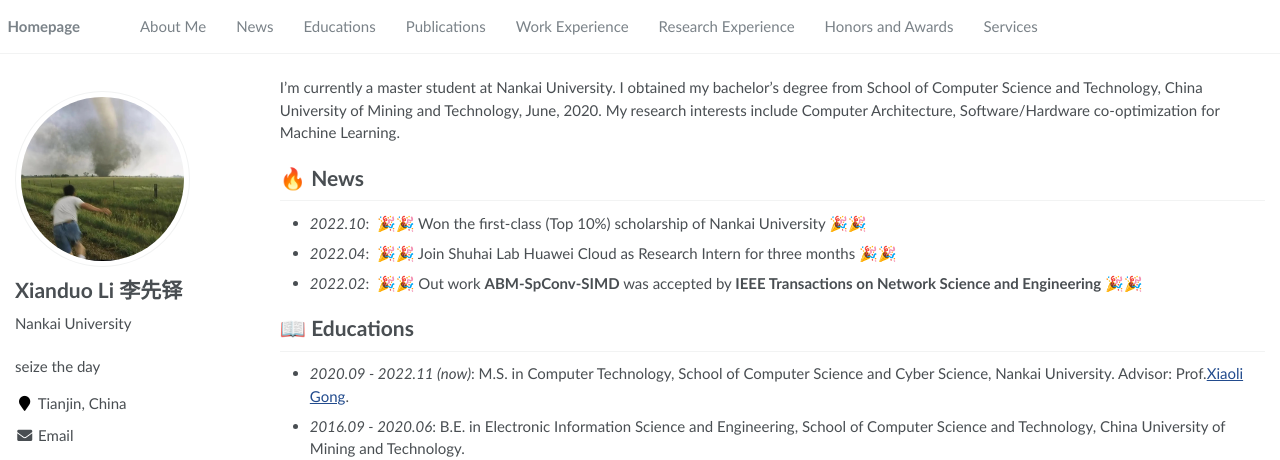
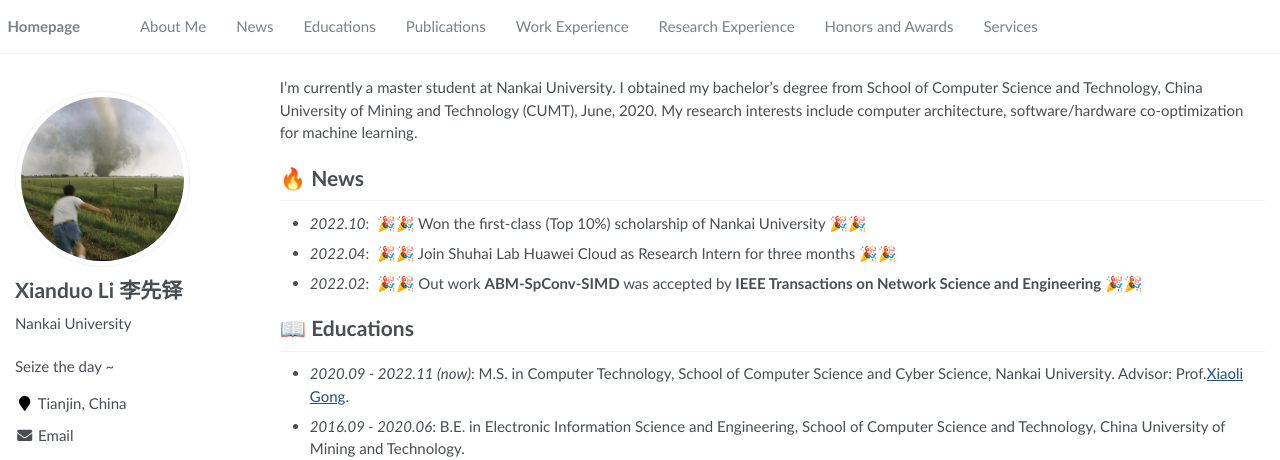
Before and after one commit to lxd-cumt/lxd-cumt.github.io, a Jekyll site: the page built from _pages/about.md, in a window 1280 px wide and 900 px high. Shown: the top 460 px of the window. Built offline with Jekyll 4.4.1, drawn with Linux system fonts in a browser that asks for light colours.

```diff
--- a/_config.yml
+++ b/_config.yml
@@ -7,7 +7,7 @@
 
 # Site Settings
 title                    : "Xianduo Li"
-description              : "seize the day "
+description              : "Seize the day ~ "
 repository               : "Lxd/acad-homepage.github.io"
 google_scholar_stats_use_cdn : false
 
--- a/_pages/about.md
+++ b/_pages/about.md
@@ -17,8 +17,8 @@ redirect_from:
 
 <span class='anchor' id='about-me'></span>
 
-I’m currently a master student at Nankai University. I obtained my bachelor’s degree from School of Computer Science and Technology, China University of Mining and Technology, June, 2020.
-My research interests include Computer Architecture, Software/Hardware co-optimization for Machine Learning.
+I’m currently a master student at Nankai University. I obtained my bachelor’s degree from School of Computer Science and Technology, China University of Mining and Technology (CUMT), June, 2020.
+My research interests include computer architecture, software/hardware co-optimization for machine learning.
 
 <!--
 My research interest includes neural machine translation and computer vision. I have published more than 100 papers at the top international AI conferences with total <a href='https://scholar.google.com/citations?user=DhtAFkwAAAAJ'>google scholar citations <strong><span id='total_cit'>260000+</span></strong></a> (You can also use google scholar badge <a href='https://scholar.google.com/citations?user=DhtAFkwAAAAJ'><img src="https://img.shields.io/endpoint?url={{ url | url_encode }}&logo=Google%20Scholar&labelColor=f6f6f6&color=9cf&style=flat&label=citations"></a>).
```
